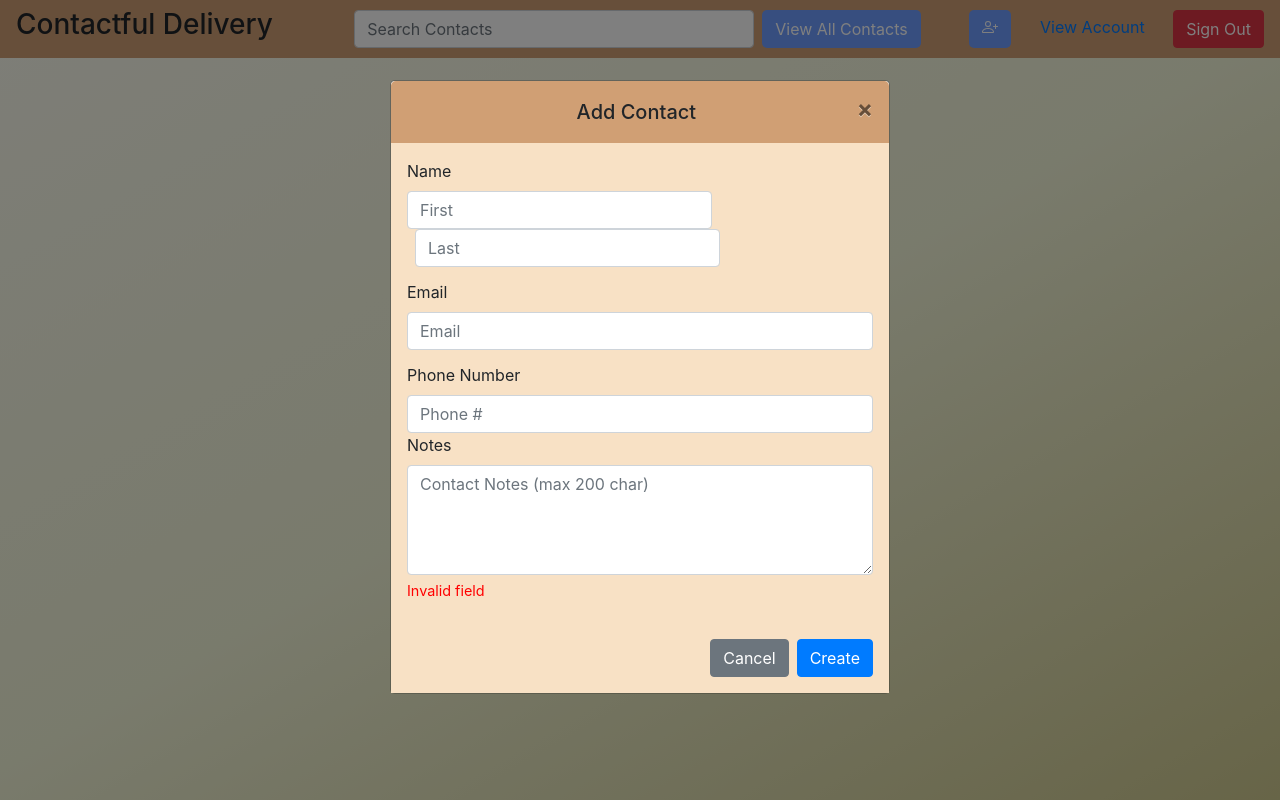
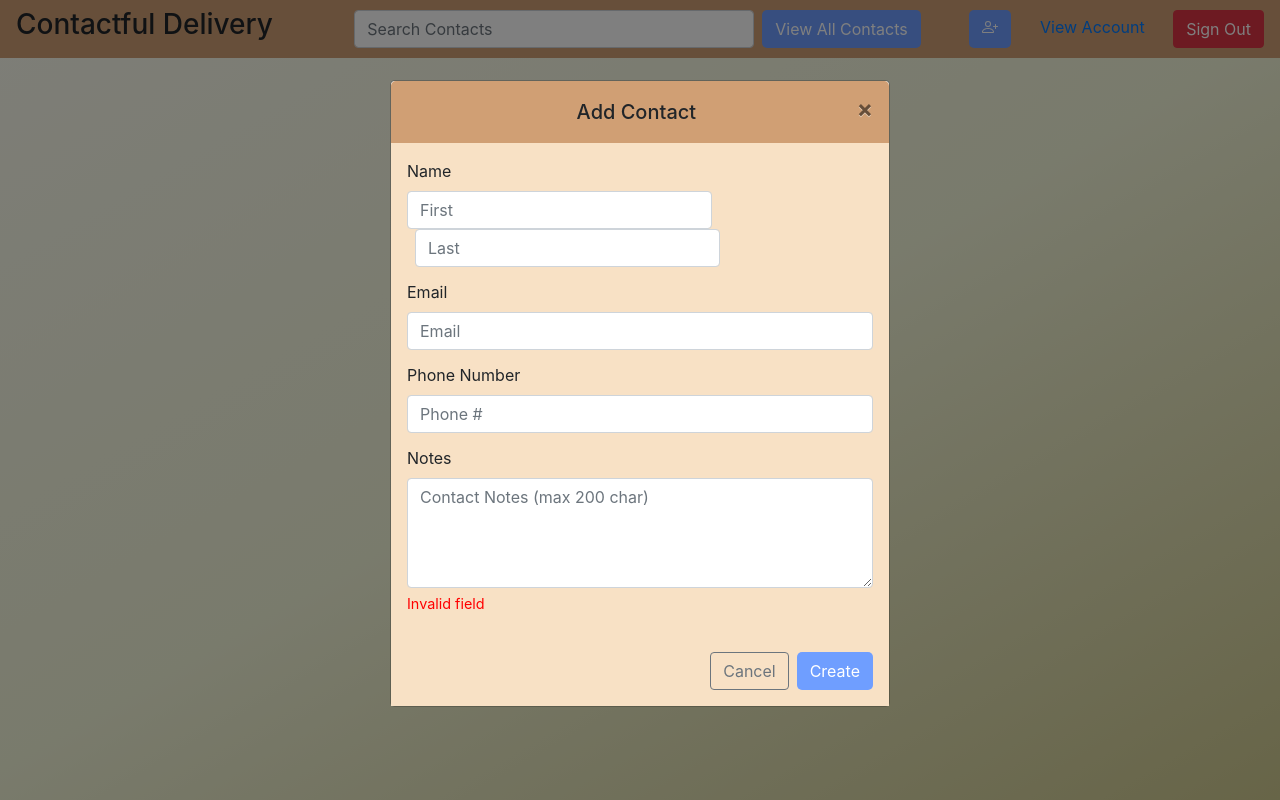
Before and after one commit to cgrady3/COP4331_LAMP_userDirectory, a PHP site: page /pages/contact.html in a window 1280 px wide, after a click that opens the changed part. Run offline with PHP 8.4, Linux system fonts and the light colour scheme.

Commit message:
edit and add modal styling

```diff
--- a/css/contacts.css
+++ b/css/contacts.css
@@ -84,16 +84,6 @@
 }
 
 /*inverts button colors when hovering(if the id is set)*/
-.btn-primary:hover{
-    color: #007BFF;
-    background-color: #FFF;
-    border-color: rgb(20, 20, 20);
-}
-.btn-secondary:hover{
-    color: #5a6268;
-    background-color: #FFF;
-    border-color:rgb(20, 20, 20);
-}
 .btn-danger:hover{
     color: #c82333;
     background-color: #FFF;
--- a/pages/contact.html
+++ b/pages/contact.html
@@ -83,13 +83,13 @@
                 <input id="add-contact-email" type="email" name="email" class="form-control" placeholder="Email" required>
                 <label class="inputPad" for="add-contact-number">Phone Number</label>
                 <input id="add-contact-number" type="text" name="number" class="form-control" placeholder="Phone #" required>
-                <label for="add-contact-notes">Notes</label><br>
+                <label class="inputPad" for="add-contact-notes ">Notes</label><br>
                 <textarea id="add-contact-notes" rows="4" cols="63" class="form-control" maxlength="200" placeholder="Contact Notes (max 200 char)"></textarea>
                 <p class="error-message" id="add-error-message">Invalid field</p>
             </div>
             <div class="modal-footer">
-                <button class="btn btn-secondary" type="button" data-bs-dismiss="modal">Cancel</button>
-                <button class="btn btn-primary" type="submit" id="add-contact-btn">Create</button>
+                <button class="btn btn-outline-secondary" type="button" data-bs-dismiss="modal">Cancel</button>
+                <button class="btn btn-custom" type="submit" id="add-contact-btn">Create</button>
             </div>
         </div>
     </div>
@@ -114,7 +114,7 @@
                 <input id="edit-contact-email" type="email" name="email" class="form-control" placeholder="Email" required>
                 <label class="inputPad" for="edit-contact-number">Phone Number</label>
                 <input id="edit-contact-number" type="text" name="number" class="form-control" placeholder="Phone #" required>
-                <label for="edit-contact-notes">Notes</label><br>
+                <label class="inputPad" for="edit-contact-notes">Notes</label><br>
                 <textarea id="edit-contact-notes" rows="4" cols="63" class="form-control" maxlength="200" placeholder="Contact Notes (max 200 char)"></textarea>
                 <p class="error-message" id="edit-error-message">Invalid field</p>
             </div>
@@ -129,7 +129,7 @@
                                 </svg>
                             </button>
                         </div>
-                        <div class="col-xs"> <button class="btn btn-primary" type="submit" id="edit-contact-btn">Save changes</button> </div>
+                        <div class="col-xs"> <button class="btn btn-custom" type="submit" id="edit-contact-btn">Save changes</button> </div>
                     </div>
                 </div>
             </div>
```
